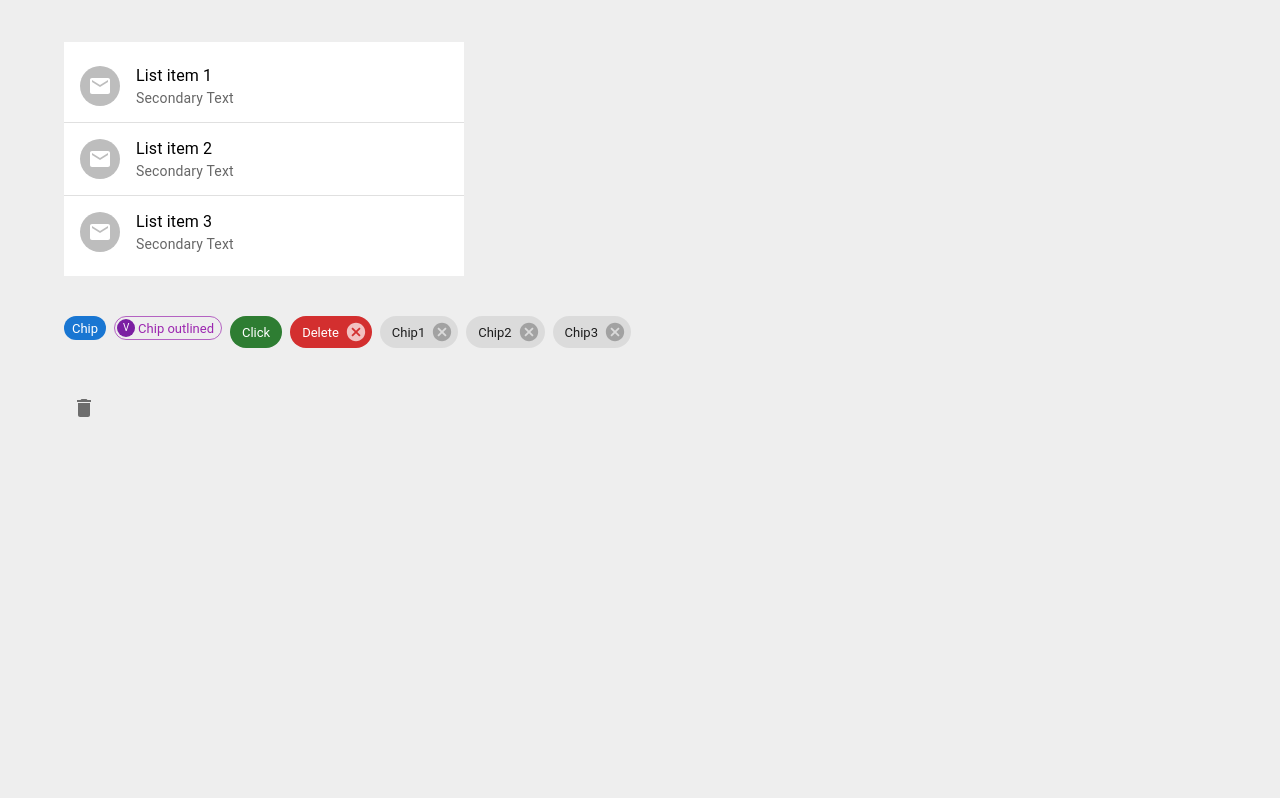
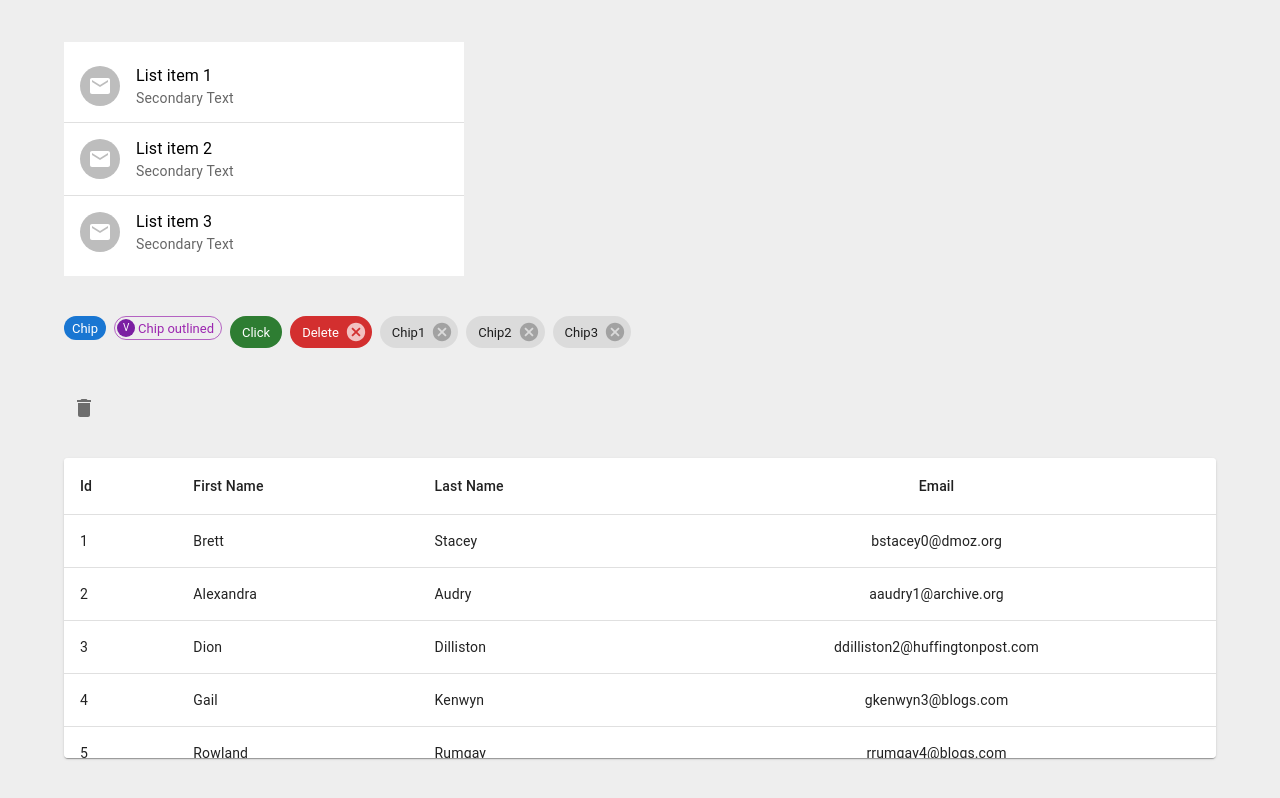
Before and after one commit to ralphsulit/material-ui-tutorial, a React (Create React App) app: page / in a window 1280 px wide. Shown: the part 5349-6147 px from the top of the page. Before the commit the page ends 5841 px from the top, so only its background shows below. Built offline with nearby package versions, Linux system fonts and the light colour scheme.

Commit message:
feat: added MuiTabel Component (Table Component)

```diff
--- a/src/App.tsx
+++ b/src/App.tsx
@@ -26,6 +26,7 @@ import { MuiBadge } from './components/MuiBadge';
 import { MuiList } from './components/MuiList';
 import { MuiChip } from './components/MuiChip';
 import { MuiTooltip } from './components/MuiTooltip';
+import { MuiTable } from './components/MuiTable';
 
 function App() {
   return (
@@ -100,6 +101,10 @@ function App() {
 
         {/* Tooltip Component */}
         <MuiTooltip />
+
+        {/* Table Component */}
+        <MuiTable />
+
       </Stack>
     </div>
   );
--- /dev/null
+++ b/src/components/MuiTable.tsx
@@ -0,0 +1,115 @@
+import {
+  TableContainer,
+  Table,
+  TableHead,
+  TableBody,
+  TableRow,
+  TableCell,
+  Paper,
+} from '@mui/material';
+
+export const MuiTable = () => {
+  return (
+    <TableContainer component={Paper} sx={{marginTop:'30px', maxHeight: '300px'}}>
+      <Table aria-label='simple table' stickyHeader>
+        <TableHead>
+          <TableRow>
+            <TableCell>Id</TableCell>
+            <TableCell>First Name</TableCell>
+            <TableCell>Last Name</TableCell>
+            <TableCell align='center'>Email</TableCell>
+          </TableRow>
+        </TableHead>
+
+        <TableBody>
+          {tableData.map((row) => (
+            <TableRow
+              key={row.id}
+            sx={{ '&:last-child td, &:last-child th': { border: 0 } }}
+            >
+              <TableCell>{row.id}</TableCell>
+              <TableCell>{row.first_name}</TableCell>
+              <TableCell>{row.last_name}</TableCell>
+              <TableCell align='center'>{row.email}</TableCell>
+            </TableRow>
+            ))
+          }
+        </TableBody>
+
+      </Table>
+    </TableContainer>
+  )
+}
+
+const tableData = [
+{
+  "id": 1,
+  "first_name": "Brett",
+  "last_name": "Stacey",
+  "email": "bstacey0@dmoz.org",
+  "gender": "Female",
+  "ip_address": "134.13.155.192"
+}, {
+  "id": 2,
+  "first_name": "Alexandra",
+  "last_name": "Audry",
+  "email": "aaudry1@archive.org",
+  "gender": "Female",
+  "ip_address": "221.199.196.0"
+}, {
+  "id": 3,
+  "first_name": "Dion",
+  "last_name": "Dilliston",
+  "email": "ddilliston2@huffingtonpost.com",
+  "gender": "Male",
+  "ip_address": "50.159.44.183"
+}, {
+  "id": 4,
+  "first_name": "Gail",
+  "last_name": "Kenwyn",
+  "email": "gkenwyn3@blogs.com",
+  "gender": "Male",
+  "ip_address": "180.251.161.219"
+}, {
+  "id": 5,
+  "first_name": "Rowland",
+  "last_name": "Rumgay",
+  "email": "rrumgay4@blogs.com",
+  "gender": "Male",
+  "ip_address": "17.130.237.23"
+}, {
+  "id": 6,
+  "first_name": "Laverne",
+  "last_name": "Reese",
+  "email": "lreese5@unicef.org",
+  "gender": "Female",
+  "ip_address": "151.56.247.120"
+}, {
+  "id": 7,
+  "first_name": "Ingelbert",
+  "last_name": "McQuarter",
+  "email": "imcquarter6@twitpic.com",
+  "gender": "Male",
+  "ip_address": "105.44.226.67"
+}, {
+  "id": 8,
+  "first_name": "Templeton",
+  "last_name": "Dalzell",
+  "email": "tdalzell7@typepad.com",
+  "gender": "Male",
+  "ip_address": "172.85.199.19"
+}, {
+  "id": 9,
+  "first_name": "Rogers",
+  "last_name": "Winkett",
+  "email": "rwinkett8@apple.com",
+  "gender": "Male",
+  "ip_address": "35.160.218.0"
+}, {
+  "id": 10,
+  "first_name": "Shannen",
+  "last_name": "Calltone",
+  "email": "scalltone9@whitehouse.gov",
+  "gender": "Female",
+  "ip_address": "122.13.94.59"
+}]
```
